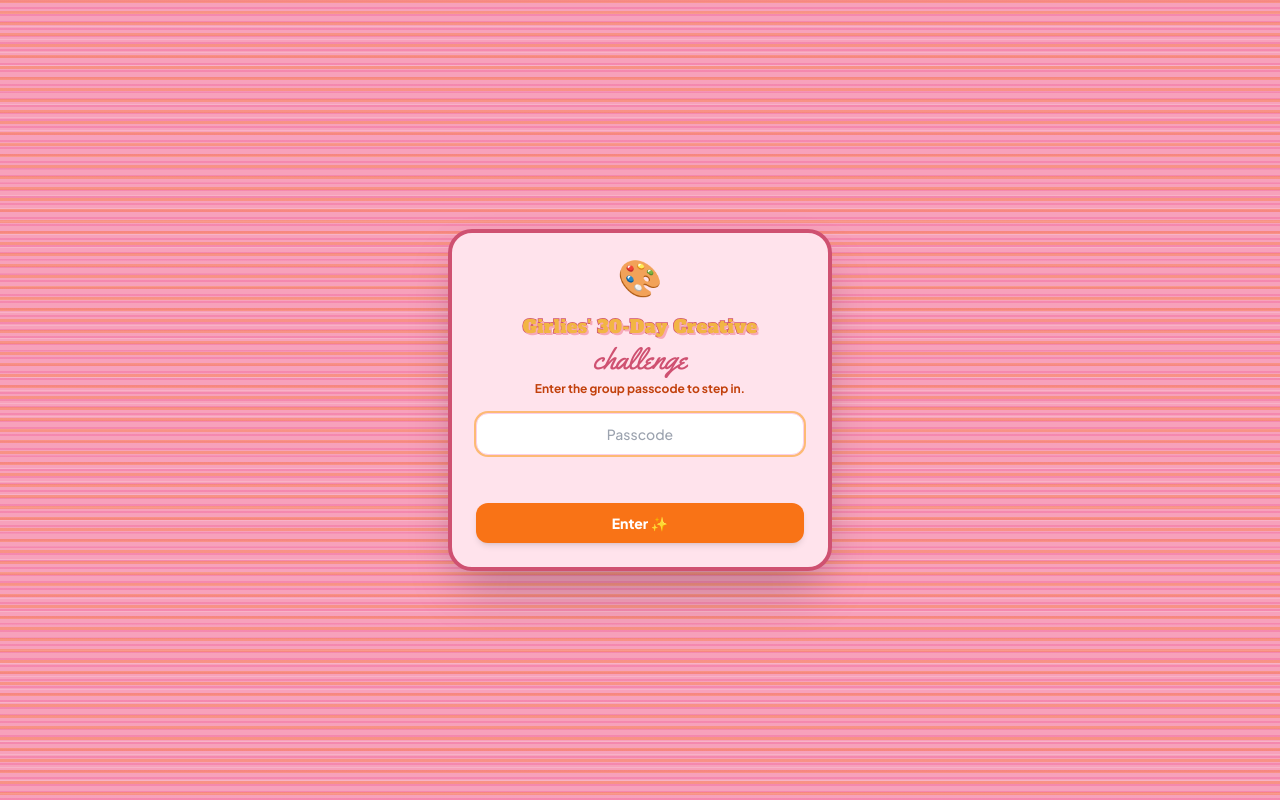
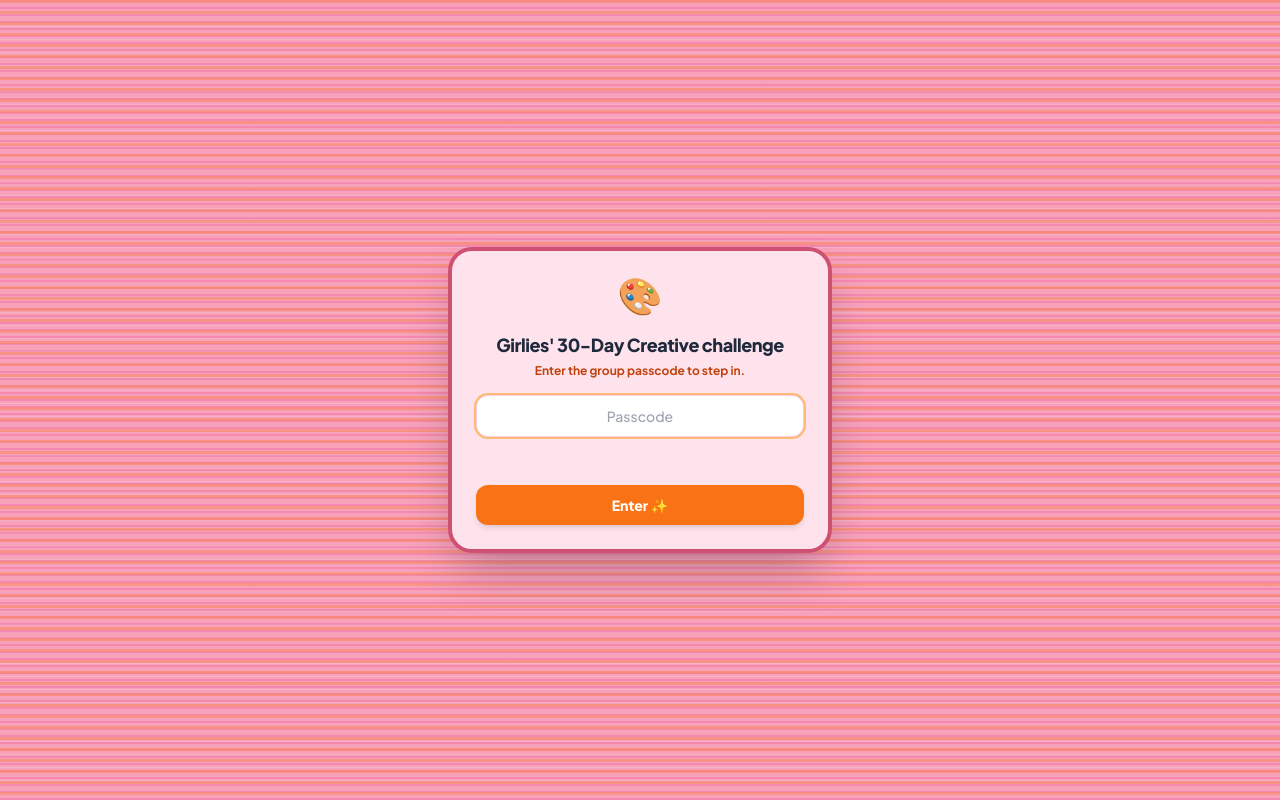
Before and after one commit to naranll/girlies-challenge, a website: page public/index.html in a window 1280 px wide. Drawn offline with nearby package versions, Linux system fonts and the light colour scheme.

Commit message:
changed design font

```diff
--- a/public/index.html
+++ b/public/index.html
@@ -29,7 +29,7 @@
         }
     </script>
     <style>
-        @import url('https://fonts.googleapis.com/css2?family=Plus+Jakarta+Sans:wght@500;600;700;800&family=Alfa+Slab+One&family=Yellowtail&display=swap');
+        @import url('https://fonts.googleapis.com/css2?family=Plus+Jakarta+Sans:wght@500;600;700;800&family=Yellowtail&display=swap');
 
         body {
             font-family: 'Plus Jakarta Sans', sans-serif;
@@ -55,14 +55,6 @@
             box-shadow: 0 10px 28px rgba(120, 40, 60, .22);
         }
 
-        .slab {
-            font-family: 'Alfa Slab One', Georgia, serif;
-            color: #F2B544;
-            letter-spacing: .02em;
-            -webkit-text-stroke: 1.5px #CF5171;
-            paint-order: stroke fill;
-            text-shadow: 2px 2px 0 #F7A8B8;
-        }
         .script {
             font-family: 'Yellowtail', 'Brush Script MT', cursive;
             color: #CF5171;
@@ -151,10 +143,7 @@
         <section class="bg-gradient-to-br from-[#FFD9E5] via-[#FFE6D3] to-[#FFF0C4] rounded-3xl p-3.5 sm:p-4 border-3 border-[#E58AA3] shadow-sm relative overflow-hidden">
 
             <div class="relative z-10 space-y-3">
-                <h1 class="text-center leading-tight">
-                    <span class="slab text-xl sm:text-3xl">Girlies' 30-Day Creative</span>
-                    <span class="script text-3xl sm:text-5xl align-middle ml-1">challenge</span>
-                </h1>
+                <h1 class="text-center text-lg sm:text-2xl font-black text-slate-800 tracking-tight">Girlies' 30-Day Creative challenge</h1>
 
                 <!-- HERO CHARACTER CARDS GRID (4 PARTICIPANTS) -->
                 <div id="hero-characters-grid" class="grid grid-cols-2 md:grid-cols-4 gap-3"></div>
@@ -269,7 +258,7 @@
         <form id="gate-form" onsubmit="submitGate(event)" class="hidden bg-[#FFE3EC] rounded-3xl border-4 border-[#CF5171] max-w-sm w-full p-6 shadow-2xl text-center space-y-4">
             <span class="text-4xl">🎨</span>
             <div class="space-y-1">
-                <h2 class="leading-tight"><span class="slab text-lg">Girlies' 30-Day Creative</span> <span class="script text-3xl align-middle">challenge</span></h2>
+                <h2 class="text-lg font-black text-slate-800 tracking-tight">Girlies' 30-Day Creative challenge</h2>
                 <p class="text-xs font-bold text-orange-700">Enter the group passcode to step in.</p>
             </div>
             <input id="gate-input" type="password" autocomplete="current-password" placeholder="Passcode" class="w-full px-4 py-2.5 text-sm text-center rounded-xl border border-pink-200 focus:outline-none focus:ring-2 focus:ring-orange-300">
```
